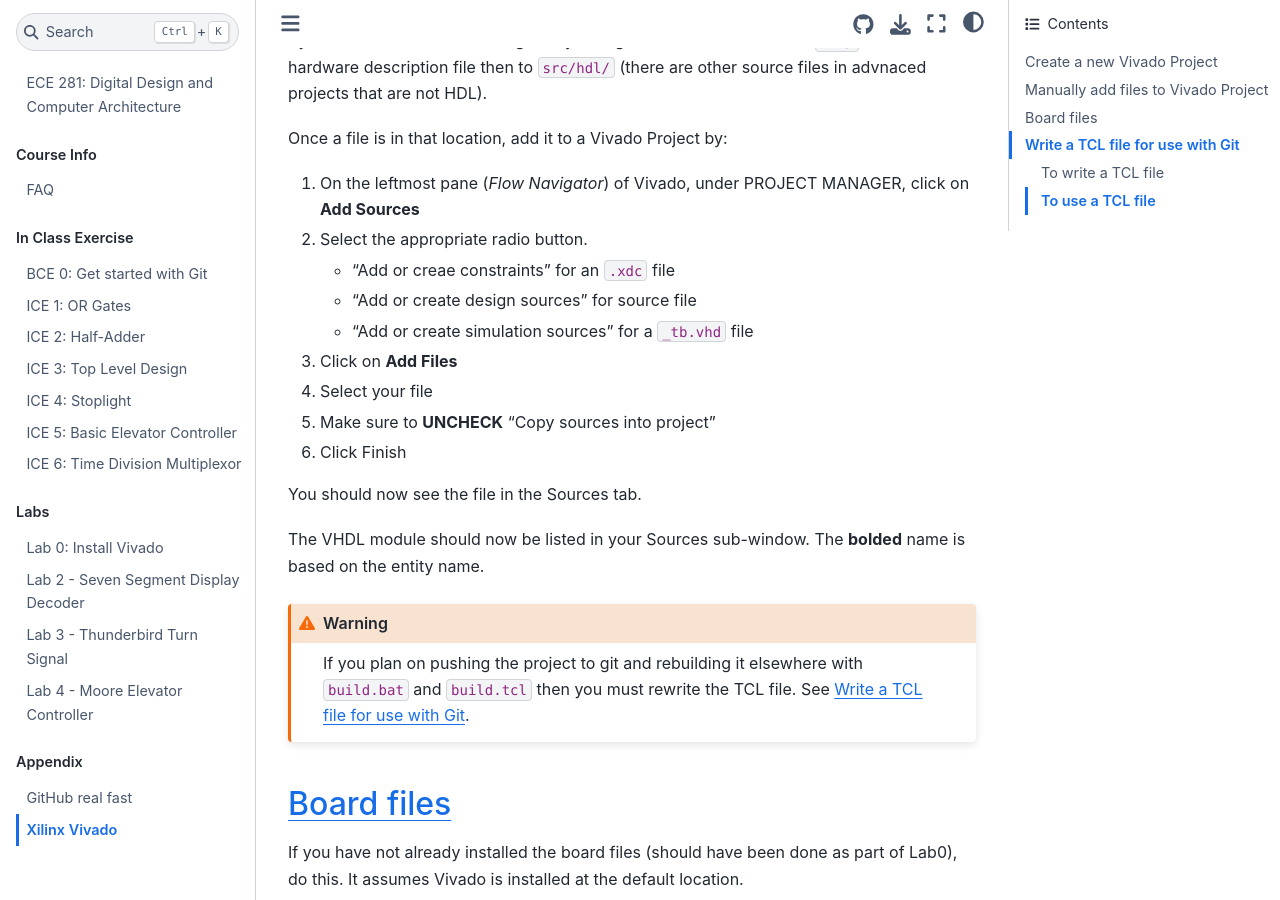
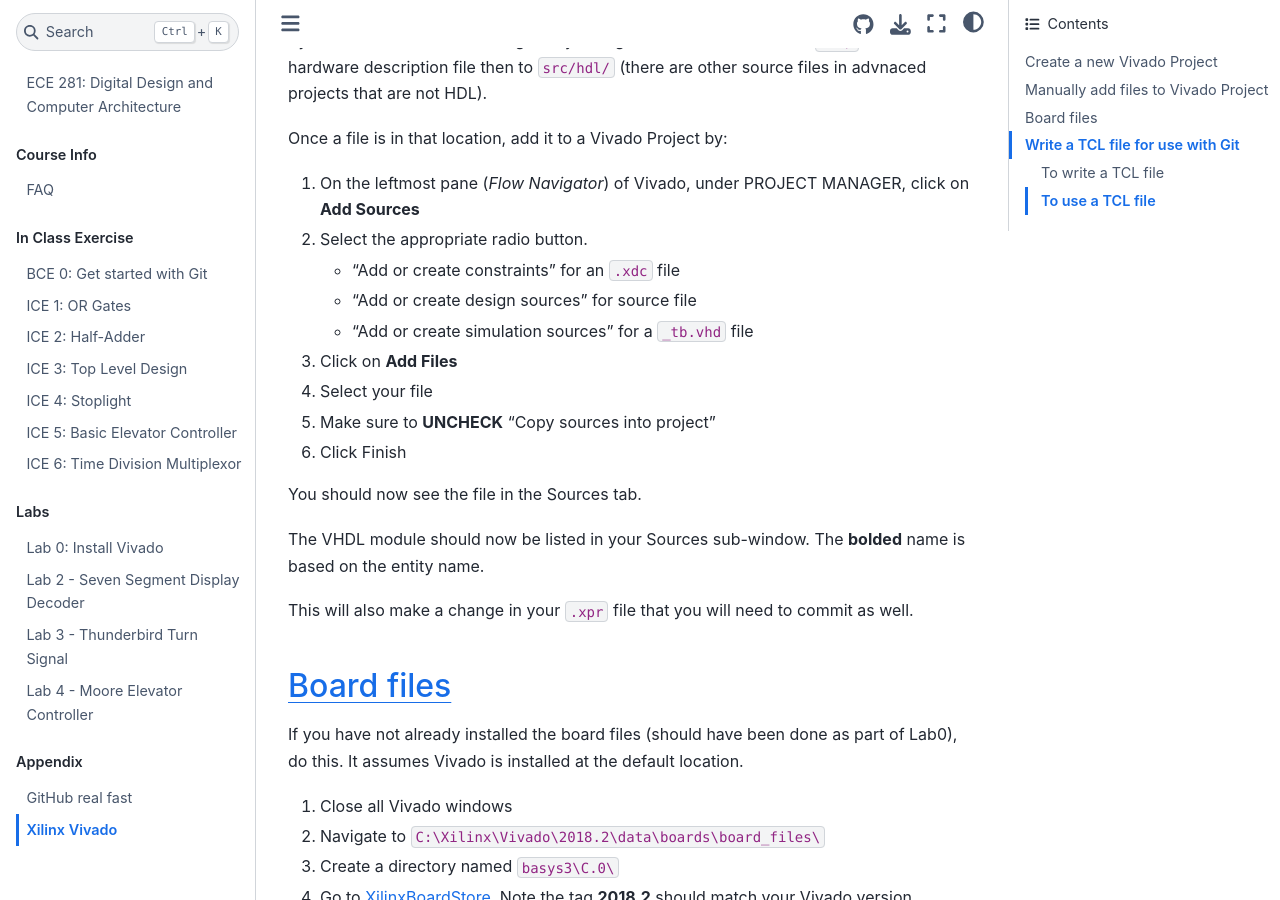
Before and after one commit to USAFA-ECE/ece281-book, a Jupyter Book: the page built from book/appendix/vivado.md, in a window 1280 px wide and 900 px high, scrolled down 811 px. Built offline with Jupyter Book 1.0.4 settings and Sphinx 7.4.7 and the Sphinx Book theme 1.1.4, drawn with Linux system fonts in a browser that asks for light colours; pages that are not in the unit, such as notebooks, are missing from menus.

Commit message:
Swap XPR for TCL

````diff
--- a/book/appendix/vivado.md
+++ b/book/appendix/vivado.md
@@ -22,15 +22,14 @@
 
 By convention (and for working nicely with git) we add
 source files to `src/` and if it is a hardware description file then to `src/hdl/`
-(there are other source files in advnaced projects that
-are not HDL).
+(there are other source files in advnaced projects that are not HDL).
 
 Once a file is in that location, add it to a Vivado Project by:
 
 1. On the leftmost pane (*Flow Navigator*) of Vivado,
 under PROJECT MANAGER, click on **Add Sources**
 2. Select the appropriate radio button.
-    - "Add or creae constraints" for an `.xdc` file
+    - "Add or create constraints" for an `.xdc` file
     - "Add or create design sources" for source file
     - "Add or create simulation sources" for a `_tb.vhd` file
 3. Click on **Add Files**
@@ -43,10 +42,7 @@ You should now see the file in the Sources tab.
 The VHDL module should now be listed in your Sources sub-window.
 The **bolded** name is based on the entity name.
 
-```{warning}
-If you plan on pushing the project to git and rebuilding it elsewhere
-with `build.bat` and `build.tcl` then you must rewrite the TCL file. See {ref}`write-tcl-file`.
-```
+This will also make a change in your `.xpr` file that you will need to commit as well.
 
 ## Board files
 
````
